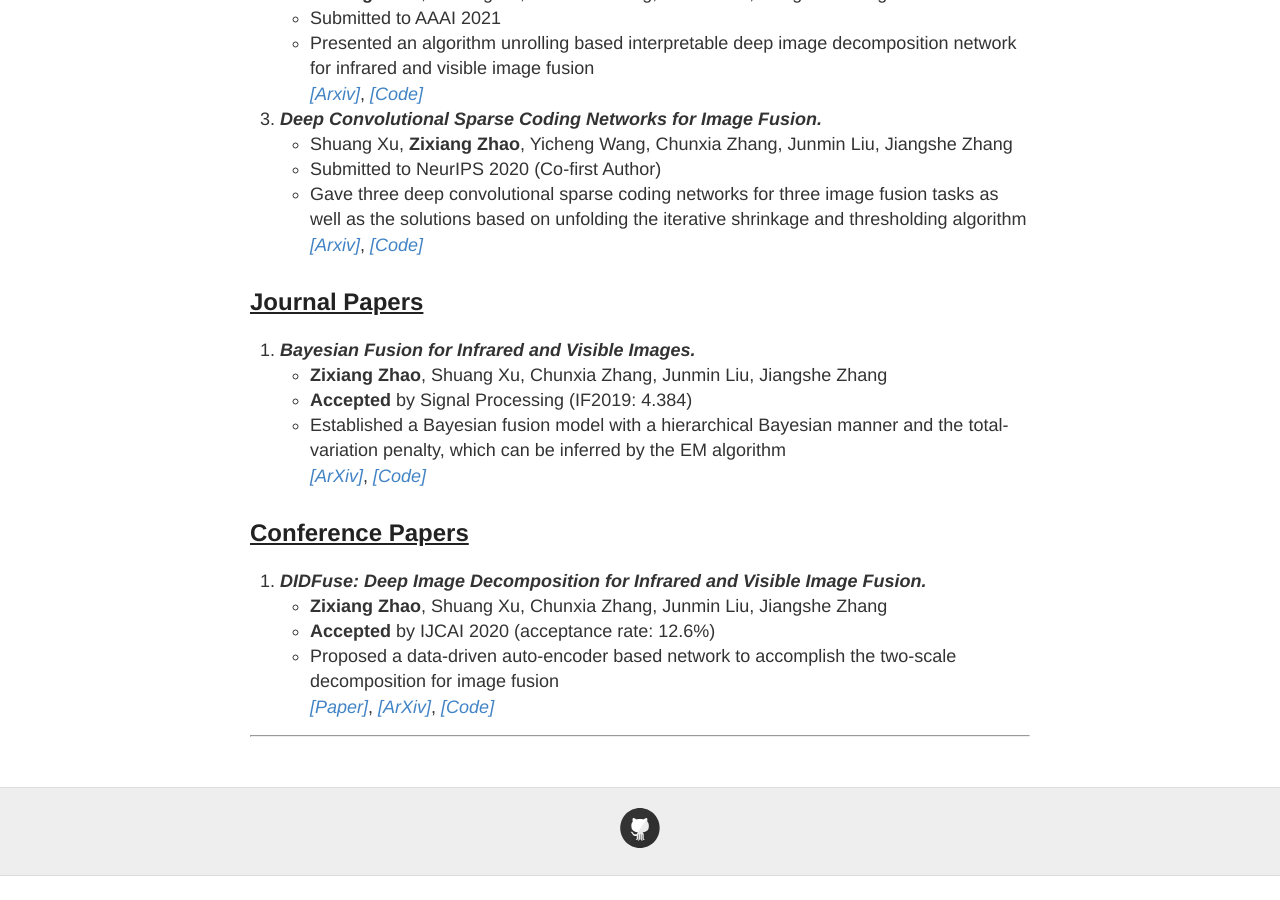
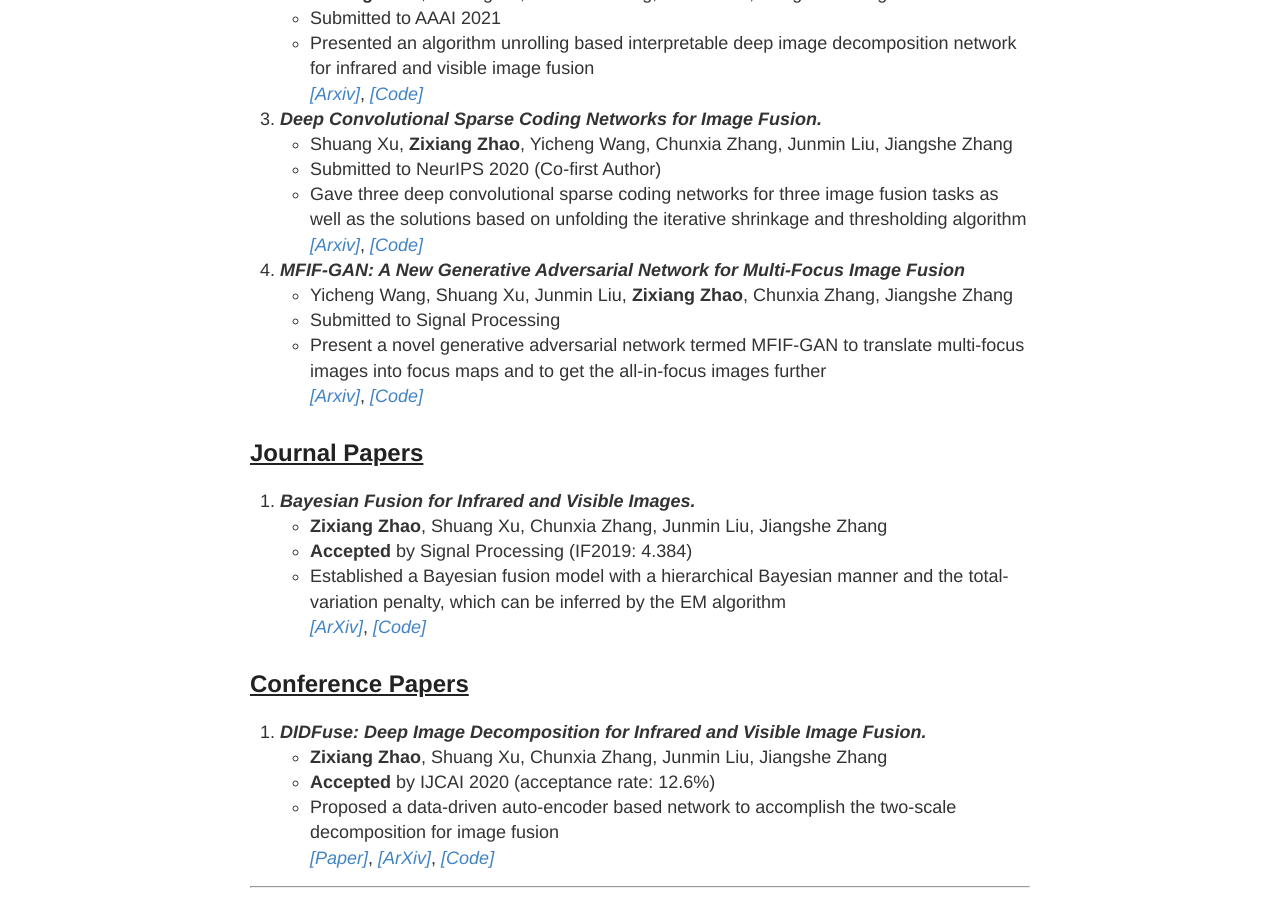
Before and after one commit to Zhaozixiang1228/Zhaozixiang1228.github.io, a Jekyll site: the page built from index.md, in a window 1280 px wide and 900 px high, scrolled down 1435 px. Built offline with Jekyll 4.4.1, drawn with Linux system fonts in a browser that asks for light colours; our own code applies the rules of GitHub Pages for plain Markdown files; before the commit the page ends 2311 px from its top, so only the background shows below that.

Commit message:
Update index.md

```diff
--- a/index.md
+++ b/index.md
@@ -49,6 +49,12 @@ I am expected to obtain my Master's degree in 2021 and purse **an admission of a
 * Gave three deep convolutional sparse coding networks for three image fusion tasks as well as the solutions based on unfolding the iterative shrinkage and thresholding algorithm
 [*[Arxiv]*](https://arxiv.org/abs/2005.08448), [*[Code]*]()
 
+1. ***MFIF-GAN: A New Generative Adversarial Network for Multi-Focus Image Fusion***
+* Yicheng Wang, Shuang Xu, Junmin Liu, **Zixiang Zhao**, Chunxia Zhang, Jiangshe Zhang
+* Submitted to Signal Processing
+* Present a novel generative adversarial network termed MFIF-GAN to translate multi-focus images into focus maps and to get the all-in-focus images further
+[*[Arxiv]*](https://arxiv.org/abs/2009.09718v2), [*[Code]*]()
+
 
 ## <u> Journal Papers </u>
 
```
